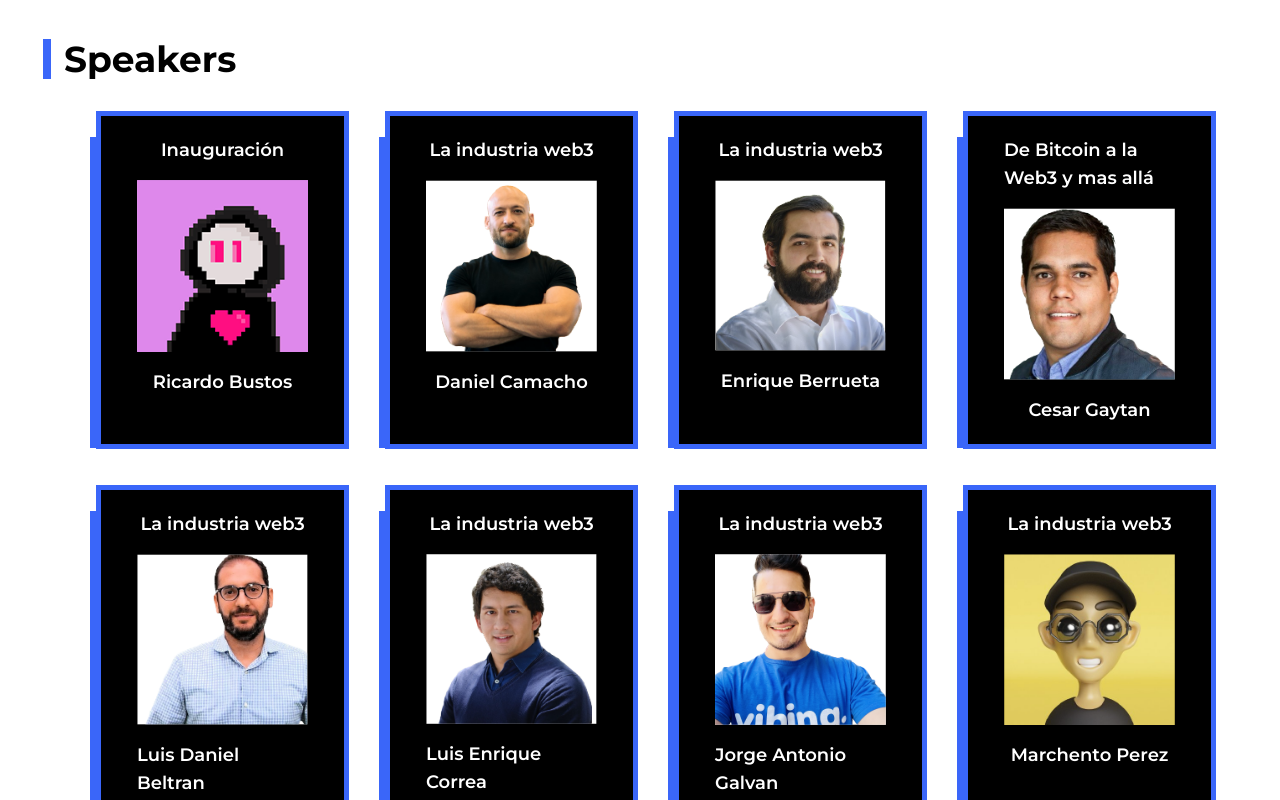
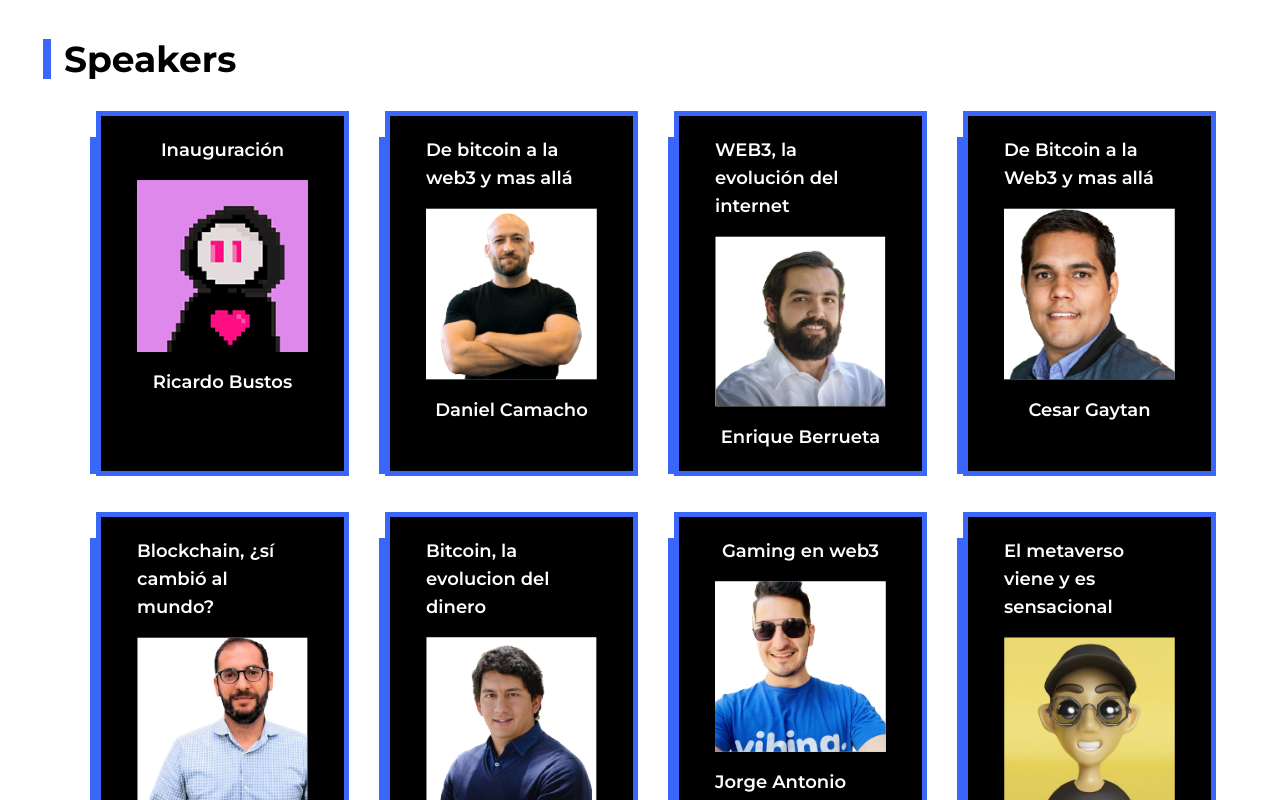
Before and after one commit to vibingstudio/futuro3-website, a Next.js app: page / in a window 1280 px wide. Shown: the part 1840-2640 px from the top of the page. Built offline with nearby package versions, Linux system fonts and the light colour scheme.

Commit message:
Ponents updated

```diff
--- a/components/common/Footer.jsx
+++ b/components/common/Footer.jsx
@@ -6,8 +6,11 @@ import vibingLogo from '../../assets/images/vibingLogo.png'
 import btcLogo from '../../assets/images/btcLogo.png'
 import hackerLogo from '../../assets/images/hackerLogo.png'
 import kindynos from '../../assets/images/kindynos.png'
+import circulo from '../../assets/images/circulo.png'
+import solbc from '../../assets/images/solucionesBC.png'
 
-const logos = [techMonterreyLogo , vibingLogo , btcLogo , hackerLogo , kindynos]
+
+const logos = [techMonterreyLogo , circulo, vibingLogo , btcLogo , solbc , hackerLogo , kindynos]
 
 export default function Footer() {
   return (
--- a/data/dummySpeakers.js
+++ b/data/dummySpeakers.js
@@ -61,7 +61,7 @@ export const dummySpeakers = [
       {
         name: "Luis Correa",
         img: speaker5,
-        title: "La industria web3",
+        title: "Bitcoin, la evolucion del dinero",
         titles: ["CTO AT VIBING.", "Blockchain Developer."],
         event:
           "<b>BITCOIN, LA EVOLUCION DEL DINERO.</b>",
@@ -79,7 +79,7 @@ export const dummySpeakers = [
       {
         name: "Daniel Camacho",
         img: speaker3,
-        title: "La industria web3",
+        title: "De bitcoin a la web3 y mas allá",
         titles: ["Chief of Crypto Operations.", "at Soluciones Blockchain Mexico"],
         event:
           "<b>COMO LLEVAR TU EMPRESA A LA WEB3.</b>",
@@ -114,7 +114,7 @@ export const dummySpeakers = [
       {
         name: "Luis Daniel Beltran",
         img: speaker1,
-        title: "La industria web3",
+        title: "Blockchain, ¿sí cambió al mundo?",
         titles: [
           "Founder of Wemerang",
         ],
@@ -143,7 +143,7 @@ export const dummySpeakers = [
       {
         name: "Enrique Berrueta",
         img: speaker2,
-        title: "La industria web3",
+        title: "WEB3, la evolución del internet",
         titles: ["CEO AT Kyndinos"],
         event:
           "<b>WEB3, LA EVOLUCIÓN DEL INTERNET</b>",
@@ -152,7 +152,7 @@ export const dummySpeakers = [
       {
         name: "Jorge Galván",
         img: speaker7,
-        title: "La industria web3",
+        title: "Gaming en web3",
         titles: ["COO AT Vibing Studios"],
         event:
           "<b>GAMING EN WEB3</b>",
@@ -173,7 +173,7 @@ export const dummySpeakers = [
         title: "La industria web3",
         titles: ["Daniel Camacho"],
         event:
-          "LA TOKENIZACION DE LAS COSAS",
+          "<b>LA TOKENIZACION DE LAS COSAS</b>",
         time: "6:30 pm - 10:00 pm",
       },
     ],
@@ -190,7 +190,7 @@ export const dummySpeakers = [
           "Daniel Camacho",
         ],
         event:
-          "CREACIÓN Y APLICACIÓN DE SMART CONTRACTS",
+          "<b>CREACIÓN Y APLICACIÓN DE SMART CONTRACTS</b>",
         time: "10:00 am - 2:00 pm",
       },
     ],
@@ -237,7 +237,7 @@ export const speakers = [
     id: 2,
     name: "Daniel Camacho",
     image: speaker3,
-    title: "La industria web3",
+    title: "De bitcoin a la web3 y mas allá",
     titles: [
       "CEO at Monterrey Bitcoin Embassy",
     ],
@@ -257,7 +257,7 @@ export const speakers = [
     id: 3,
     name: "Enrique Berrueta",
     image: speaker2,
-    title: "La industria web3",
+    title: "WEB3, la evolución del internet",
     titles: ["FOUNDER AND CEO AT MICROBIT", "Socio co-fundador of wemerang"],
     bio: `Lorem ipsum dolor sit amet, consectetuer adipiscing elit, sed
     diam nonummy nibh euismod tincidunt ut laoreet dolore magna
@@ -303,7 +303,7 @@ export const speakers = [
     id: 5,
     name: "Luis Daniel Beltran",
     image: speaker1,
-    title: "La industria web3",
+    title: "Blockchain, ¿sí cambió al mundo?",
     titles: ["Co-CEO at Wemerang", ""],
     bio: `Desde que cumplió 7 años, de manera autodidacta, aprendió a programar. Siendo pionero en el tema de Blockchain creó
     <a href='https://pesodigital.org' target='_blank'><i style="color:blue">pesodigital.org</i></a>
@@ -321,7 +321,7 @@ export const speakers = [
     id: 6,
     name: "Luis Enrique Correa",
     image: speaker5,
-    title: "La industria web3",
+    title: "Bitcoin, la evolucion del dinero",
     titles: ["FOUNDER AND CEO AT KINDYNOS", "Socio co-fundador of bitmon"],
     bio: `Lorem ipsum dolor sit amet, consectetuer adipiscing elit, sed
     diam nonummy nibh euismod tincidunt ut laoreet dolore magna
@@ -356,7 +356,7 @@ export const speakers = [
     id: 7,
     name: "Jorge Antonio Galvan",
     image: speaker7,
-    title: "La industria web3",
+    title: "Gaming en web3",
     titles: ["CCO at Vibing Studios.", "GAMING EN WEB3"],
     bio: `Ing. En Mecatronica egresado del Tec de Monterrey. He trabajado en el desarrollo de videojuegos desde el 2017 en sus diferentes areas, 2D, 3D y realidad virtual.
     Gurú tecnológico en ingeniería y arquitectura de juegos. <br>Defensor de la diversión, ante todo.
@@ -366,9 +366,9 @@ export const speakers = [
   },
   {
     id: 8,
-    name: "Marchento Perez",
+    name: "Abimelek Casterezana",
     image: speaker6,
-    title: "La industria web3",
+    title: "El metaverso viene y es sensacional",
     titles: ["CTO AT VIBING.", "Blockchain Developer."],
     bio: `Lorem ipsum dolor sit amet, consectetuer adipiscing elit, sed
     diam nonummy nibh euismod tincidunt ut laoreet dolore magna
--- a/pages/index.js
+++ b/pages/index.js
@@ -11,7 +11,7 @@ export default function Home() {
   return (
     <>
       <Head>
-        <title>Futuro 3</title>
+        <title>Futuro3</title>
         <meta name="description" content="futuro3" />
         <link rel="icon" href="/favicon.ico" />
       </Head>
--- a/pages/speakers/[speaker].jsx
+++ b/pages/speakers/[speaker].jsx
@@ -24,7 +24,7 @@ export default function Speaker() {
   return (
     <>
       <Head>
-        <title>Futuro 3 | Speaker</title>
+        <title>Futuro3 | Speaker</title>
         <meta name="description" content="futuro3" />
       </Head>
       <section className="w-full">
--- a/pages/speakers/index.jsx
+++ b/pages/speakers/index.jsx
@@ -8,7 +8,7 @@ export default function Speakers() {
   return (
     <main className="">
       <Head>
-        <title>Futuro 3 | Speakers</title>
+        <title>Futuro3 | Speakers</title>
         <meta name="description" content="futuro3" />
       </Head>
       <Banner />
```
Also changed, not shown: assets/images/circulo.png (added), assets/images/solucionesBC.png (added).
